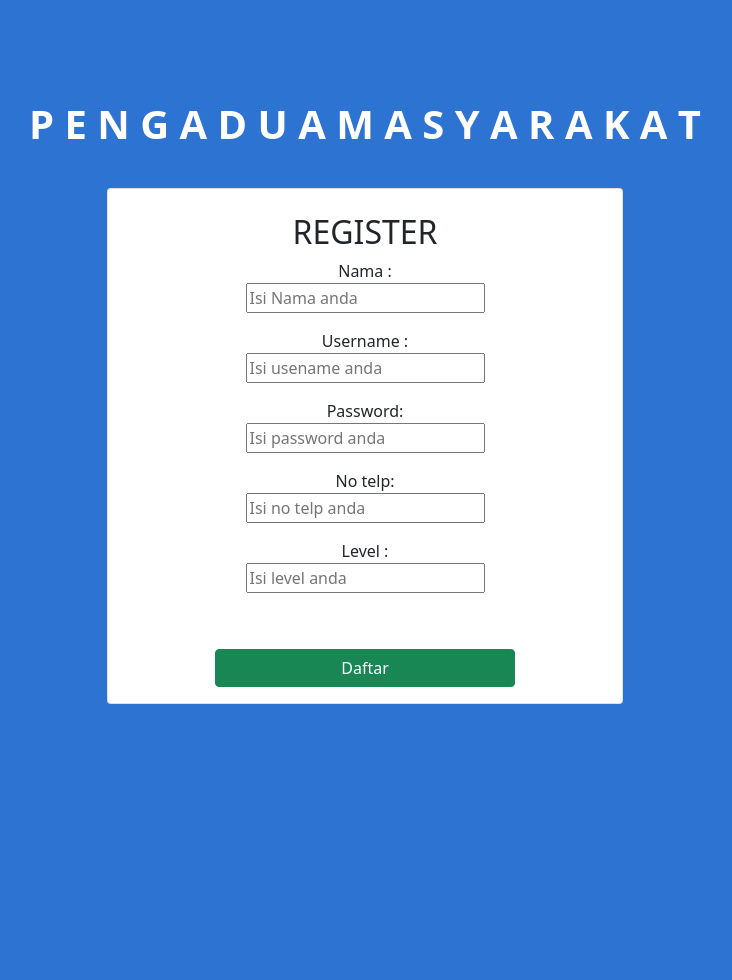
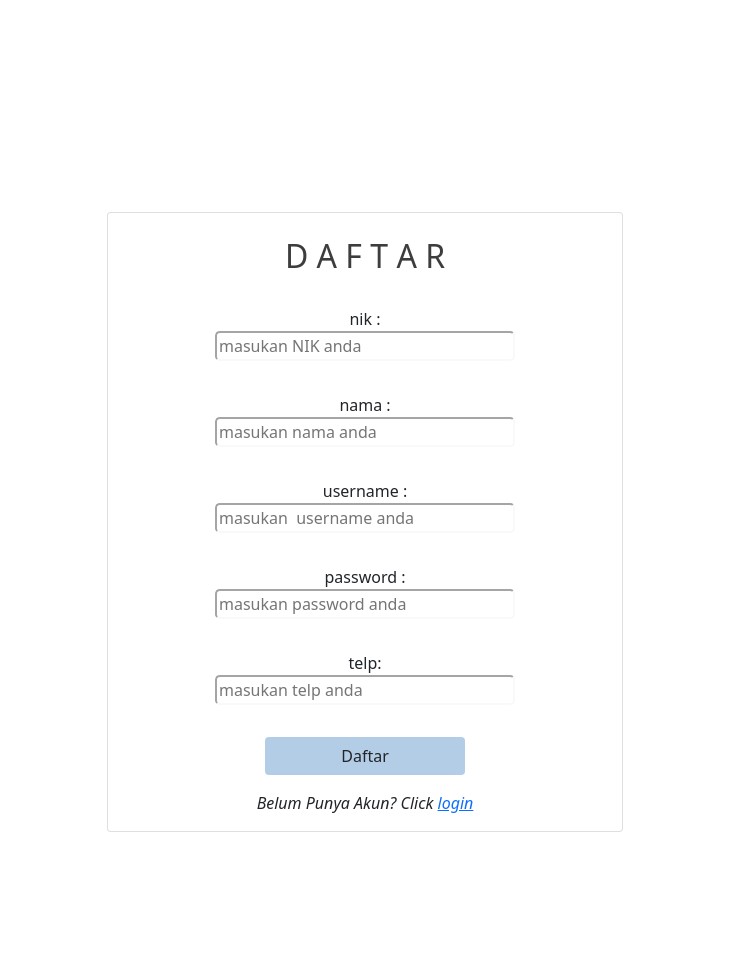
Before and after one commit to sitijuliaa/XII_RPL_UKK_PENGADUAN_MASYARAKAT_SITIJULIA, a PHP site: page /from_register.php in a window 1280 px wide. Shown: the whole page, without its empty margins (275-1007 px from the left). Before the commit the page ends 704 px from the top, so only its background shows below. Run offline with PHP 8.4, Linux system fonts and the light colour scheme.

Commit message:
Add files via upload

```diff
--- a/projek ukk/from_register.php
+++ b/projek ukk/from_register.php
@@ -1,53 +1,54 @@
+
 <!DOCTYPE html>
 <html lang="en">
 <head>
-    <title>registerF</title>
+    <title>register</title>
     <meta name="viewport" content="width=device-width, initial-scale=1.0">
     <link href="https://cdn.jsdelivr.net/npm/bootstrap@5.0.2/dist/css/bootstrap.min.css" rel="stylesheet"
     integrity="sha384-EVSTQN3/azprG1Anm3QDgpJLIm9Nao0Yz1ztcQTwFspd3yD65VohhpuuCOmLASjC" crossorigin="anonymous">
+    <link href="https://fonts.googleapis.com/css2?family=Alfa+Slab+One&display=swap" rel="stylesheet">
 </head>
-<body style="background:#2C73D2">
+<body >
 <body>
 <div style="padding:100px;text-align:center;">
 <form action="login.php"  method="POST">
-        <div class="text-center fs-1"><h1 class="text-white fw-bold">P E N G A D U A M A S Y A R A K A T</h1></div>
+<div class="text-center fs-1"><h1 class="text-white"
+style="font-family: 'Alfa Slab One', cursive;">PENGADUAN MASYARAKAT</h1></div>
 <div class="container mt-3">
         <div class="row" >
         <div class="col-md-6 offset-md-3">
-        <div class="card my-4">
+        <div class="card my-5"  style="background-color:white">
             <form class="card-body cardbody-color p-lg-4 text-white ">
-        <br>
-        <h2>REGISTER</h2>
-        <div class="mb-3">
-            <label>Nama :</label><br>
-            <input type="text" name="nama_petugas" placeholder="Isi Nama anda">
+            <h2 class="mb-3 mt-4 text-center" style="color:rgb(61, 61, 61);">D A F T A R</h2>
+              <div class="mb-3 mt-3 text-center ">
+                nik : <br>
+                <input class="rounded-3 border-light" type="text" name="nik"
+                 placeholder="masukan NIK anda" style="width: 300px;">
               </div>
-        <div class="mb-3">
-            <label>Username :</label><br>
-            <input type="text" name="username" placeholder="Isi usename anda">
+              <div class="mb-3 mt-3 text-center">
+                nama : <br>
+                <input class="rounded-3 border-light" type="text" name="nama"
+                placeholder="masukan nama anda" required style="width: 300px;">
               </div>
-        <div class="mb-3">
-            <label>Password:</label><br>
-            <input type="text" name="password" placeholder="Isi password anda">
+              <div class="mb-3 mt-3 text-center">
+                username : <br>
+                <input class="rounded-3 border-light" type="text" name="username"
+                 placeholder="masukan  username anda" style="width: 300px;">
               </div>
-        <div class="mb-3">
-            <label>No telp:</label><br>
-            <input type="text" name="telp" placeholder="Isi no telp anda">
+              <div class="mb-3 mt-3 text-center">
+                password : <br>
+                <input class="rounded-3 border-light" type="text" name="password"
+                placeholder="masukan password anda" required style="width: 300px;">
               </div>
-        <div class="mb-3">
-            <label>Level :</label><br>
-            <input type="text" name="level" placeholder="Isi level anda">
+              <div class="mb-3 mt-3 text-center">
+                telp: <br>
+                <input class="rounded-3 border-light" type="text" name="telp"
+                placeholder="masukan telp anda" required style="width: 300px;">
               </div>
               <div class="text-center mt-3">
-        <br><button type="submit" class="btn btn-success px-3 mb-3" style="width: 300px;">Daftar</button><br>
+                <button type="submit" class="btn px-3 mb-3 " style="width: 200px;background:#B4CDE6">Daftar</button> <br>
+                <p><i>Belum Punya Akun? Click <a href="login.php" class="text-primary">login</a></i></p>
                 </div>
         </form>
 </body>
 </html>
-<?php
-session_start();
-
-if(isset($_SESSION['nama'])){
-    header("location:login.php");
-}
-?>
--- a/projek ukk/home.php
+++ b/projek ukk/home.php
@@ -48,7 +48,7 @@ session_start();
     </div>
 </div>
 <div class="text-end mt-3">
-<a href="catatan.php">
+<a href="masyarakat.php">
   <button class="btn btn-primary">Pengaduan Masyarakat</button>
 </a>
 </div>
--- a/projek ukk/login.php
+++ b/projek ukk/login.php
@@ -19,7 +19,7 @@ if(isset($_SESSION['username'])){
 <body style="background:white">
     <div style="padding: 50px;">
         <form action="loginj.php"  method="POST">
-        <div class="text-center fs-1"><h1 class="text-black fw-bold">P E L A P O R A N P E N G D U A N M A S Y A R A K A T</h1></div>
+        <div class="text-center fs-1"><h1 class="text-black fw-bold"></h1></div>
         <div class="container mt-3">
         <div class="row" >
         <div class="col-md-6 offset-md-3">
--- a/projek ukk/pengaduan.php
+++ b/projek ukk/pengaduan.php
@@ -31,6 +31,9 @@ $result = mysqli_query($koneksi, "SELECT * FROM pengaduan");
       </li>
       <li class="nav-item">
         <a class="nav-link text-dark" href="pengaduan.php">pengaduan</a>
+      </li>
+      <li class="nav-item">
+        <a class="nav-link text-dark" href="isi_data.php">isi data</a>
       </li>
       <li class="nav-item">
         <a class="nav-link text-dark" href="logout.php">logout</a>
@@ -103,7 +106,7 @@ $result = mysqli_query($koneksi, "SELECT * FROM pengaduan");
     </div>
     </div>
     <div class="text-end">
-        <a href="isi_data.php" class="btn btn-dark">Isi Catatan Perjalanan</a>
+        <a href="isi_data.php" class="btn btn-dark">Isi Catatan Pengaduan</a>
   </div>
 </body>
 </html>
--- a/projek ukk/petugas.php
+++ b/projek ukk/petugas.php
@@ -102,7 +102,7 @@ $result = mysqli_query($koneksi, "SELECT * FROM petugas");
     </div>
     </div>
     <div class="text-end">
-        <a href="isi_data.php" class="btn btn-dark">Isi Catatan Perjalanan</a>
+        <a href="isi_data.php" class="btn btn-dark">Isi Catatan Pengaduann</a>
   </div>
 </body>
 </html>
```
Also changed, not shown: projek ukk/data.php (added, +17 -0 lines), projek ukk/isi_data.php (added, +63 -0 lines), projek ukk/masyarakat.php (+9 -6 lines), projek ukk/proses_register.php (+4 -12 lines), projek ukk/update.php (+6 -6 lines). Lines whose indentation alone changed are shown as unchanged.
